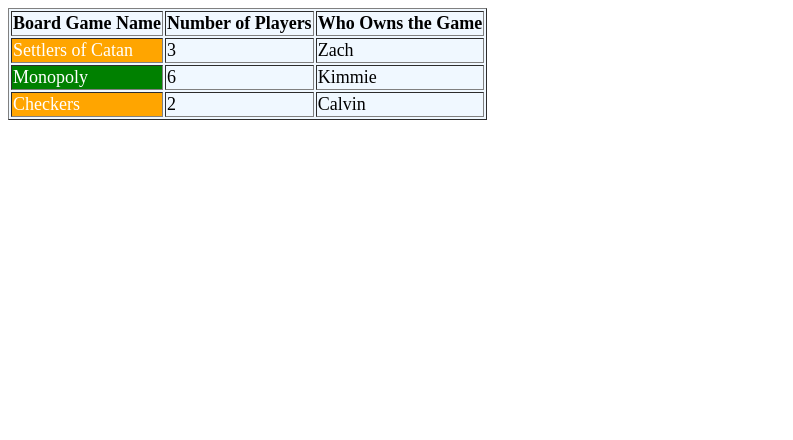
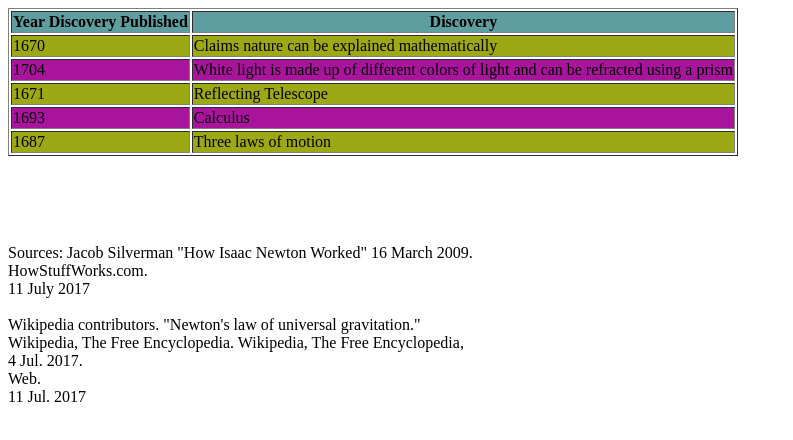
Before and after one commit to pkepp/pkepp.github.io, a plain HTML site: page index.html in a window 1280 px wide. Shown: the whole page, without its empty margins (0-793 px from the left). Drawn offline with Linux system fonts and the light colour scheme.

Commit message:
Update index.html

```diff
--- a/index.html
+++ b/index.html
@@ -1,52 +1,54 @@
 <!DOCTYPE html>
 <html>
 	<head>
-		<title>Game Table</title>
-    	<style>
-    	    table{
-    	        font-size:18px;
-    	        background-color:AliceBlue;
-    	    }
-    	    #favorite{
-    	        background-color:green;
-    	    }
-    	    .game{
-    	        background-color:orange;
-    	        color:white;
-    	    }
-    	    .game{
-    	        background-color: Orange;
-    	        color: white;
-    	    }
-    	    #favorite{
-    	        background-color: Green;
-    	        color: white;
-    	    }
-    	</style>
+		<title>Newton's Discoveries</title>
 	</head>
 
 	<body>
 	    <table border="1">
-		    <tr>
-		        <th>Board Game Name</th>
-		        <th>Number of Players</th>
-		        <th>Who Owns the Game</th>
+            <thead style="background-color:#5F9EA0;">
+                <tr style="backgrounf-color:#a8149c;">
+                    <th>Year Discovery Published</th>
+                    <th>Discovery</th>
                 </tr>
-		    <tr>
-		        <td class="game">Settlers of Catan</td>
-		        <td>3</td>
-		        <td>Zach</td>
+            </thead>
+            <tbody>
+                <tr style="background-color:#9ca814;">
+                    <td>1670</td>
+                    <td>Claims nature can be explained mathematically</td>
                 </tr>
-		    <tr>
-		        <td ID="favorite" class="game">Monopoly</td>
-		        <td>6</td>
-		        <td>Kimmie</td>
+                <tr style="background-color:#a8149c;">
+                    <td>1704</td>
+                    <td>
+                        White light is made up of different colors of
+                        light and can be refracted using a prism
+                    </td>
                 </tr>
-		    <tr>
-		        <td class="game">Checkers</td>
-		        <td>2</td>
-		        <td>Calvin</td>
+                <tr style="background-color:#9ca814;">
+                    <td>1671</td>
+                    <td>Reflecting Telescope</td>
                 </tr>
+                <tr style="background-color:#a8149c;">
+                    <td>1693</td>
+                    <td>Calculus</td>
+                </tr>
+                <tr style="background-color:#9ca814;">
+                    <td>1687</td>
+                    <td>Three laws of motion</td>
+                </tr>
+            </tbody>
         </table>
+        <br><br><br><br>
+        <p>Sources:
+            Jacob Silverman "How Isaac Newton Worked" 16 March 2009. <br>
+            HowStuffWorks.com. <http://science.howstuffworks.com/dictionary/famous-scientists/physicists/isaac-newton.htm><br>
+            11 July 2017<br>
+            <br>
+            Wikipedia contributors. "Newton's law of universal gravitation." <br>
+            Wikipedia, The Free Encyclopedia. Wikipedia, The Free Encyclopedia, <br>
+            4 Jul. 2017. <br>
+            Web. <br>
+            11 Jul. 2017<br>
+        </p>
 	</body>
 </html>
```
Lines whose indentation alone changed are shown as unchanged.
